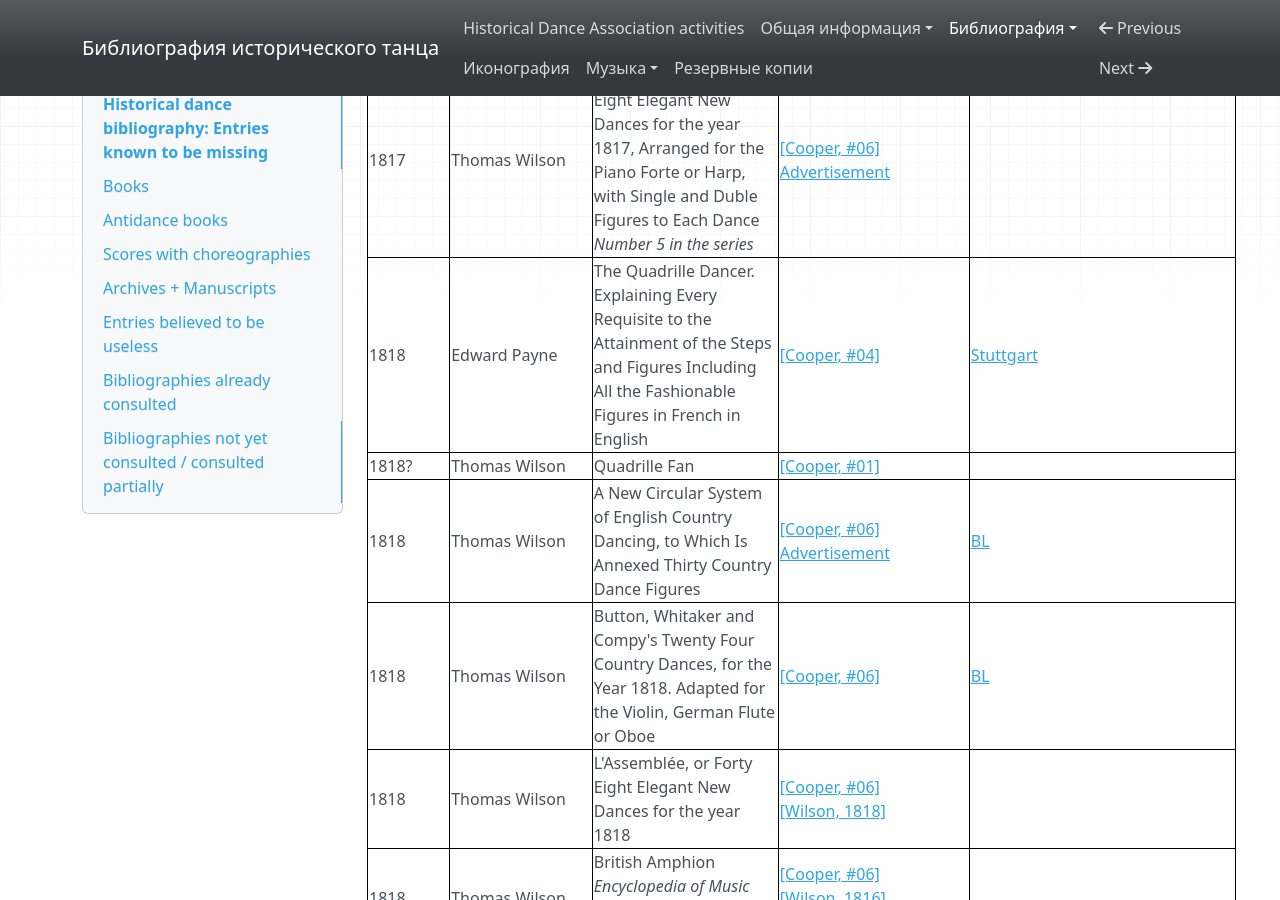
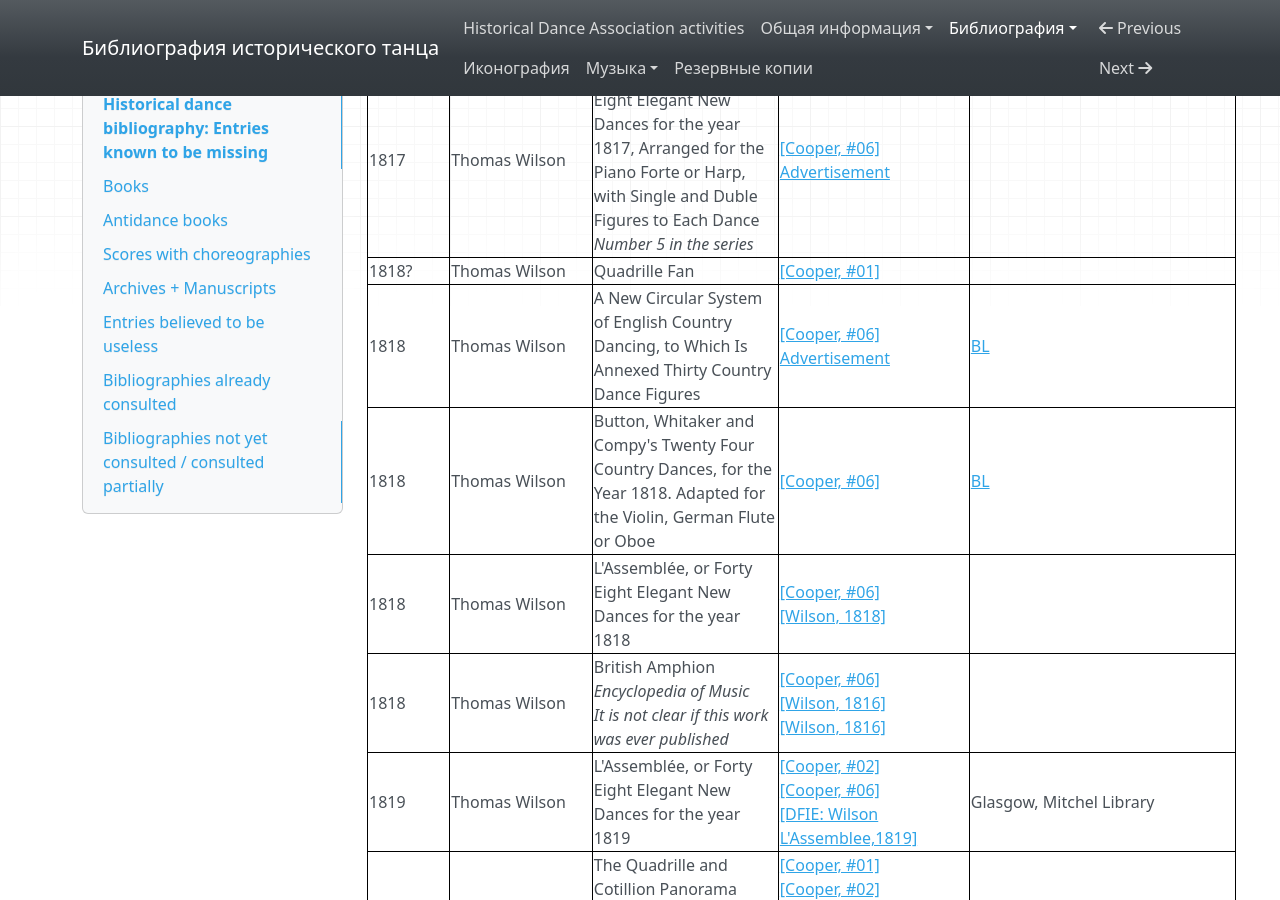
Before and after one commit to hda-technical/dancebooks, an MkDocs documentation site: the page built from docs/bib/missing.md, in a window 1280 px wide and 900 px high, scrolled down 22704 px. Built offline with MkDocs 1.6.1, drawn with Linux system fonts in a browser that asks for light colours; nearby versions of some CDN libraries.

Commit message:
Add Edward Payne's _The Quadrille Dancer_

```diff
--- a/docs/bib/missing.md
+++ b/docs/bib/missing.md
@@ -195,7 +195,6 @@ _This table is intended to be accurate, yet sometimes it is slightly outdated._
 | 1817 | Thomas Wilson | The Favourite Spanish Contra Dance | [[Cooper, #06]](https://www.regencydances.org/paper006.php) | |
 | 1817 | Thomas Wilson<br/>Edward Payne<br/>Button, Whitaker (publishers) | Button, Whitaker, and Co's Miniature Edition of Payne's and Wilson's Quadrille Figures, in French and English | [Advertisement](https://books.google.com/books?id=ZANHAAAAcAAJ&pg=PA102)<br/>[[Cooper, #03]](https://www.regencydances.org/paper003.php) | |
 | 1817 | Thomas Wilson | L'Assemblée, or Forty Eight Elegant New Dances for the year 1817, Arranged for the Piano Forte or Harp, with Single and Duble Figures to Each Dance<br/>_Number 5 in the series_ | [[Cooper, #06]](https://www.regencydances.org/paper006.php)<br/>[Advertisement](https://books.google.com/books?id=Cio8AQAAMAAJ&pg=PA535) |
-| 1818 | Edward Payne | The Quadrille Dancer. Explaining Every Requisite to the Attainment of the Steps and Figures Including All the Fashionable Figures in French in English | [[Cooper, #04]](https://www.regencydances.org/paper004.php) | [Stuttgart](https://wlb.ibs-bw.de/aDISWeb/app?service=direct/0/Home/$DirectLink&sp=S127.0.0.1:23002&sp=SAKSWB-IdNr034244514) |
 | 1818? | Thomas Wilson | Quadrille Fan | [[Cooper, #01]](https://www.regencydances.org/paper001.php) | |
 | 1818 | Thomas Wilson | A New Circular System of English Country Dancing, to Which Is Annexed Thirty Country Dance Figures | [[Cooper, #06]](https://www.regencydances.org/paper006.php)<br/>[Advertisement](https://books.google.co.uk/books?id=5sgRAAAAYAAJ&pg=PA236)<br/> | [BL](http://explore.bl.uk/BLVU1:LSCOP-ALL:BLL01003947426) |
 | 1818 | Thomas Wilson | Button, Whitaker and Compy's Twenty Four Country Dances, for the Year 1818. Adapted for the Violin, German Flute or Oboe | [[Cooper, #06]](https://www.regencydances.org/paper006.php) | [BL](http://explore.bl.uk/BLVU1:LSCOP-ALL:BLL01004249586) |
```
Also changed, not shown: 1 other file.
